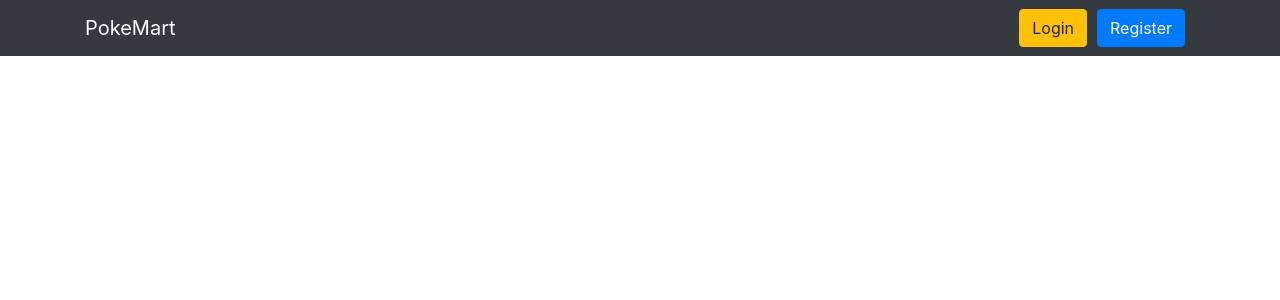
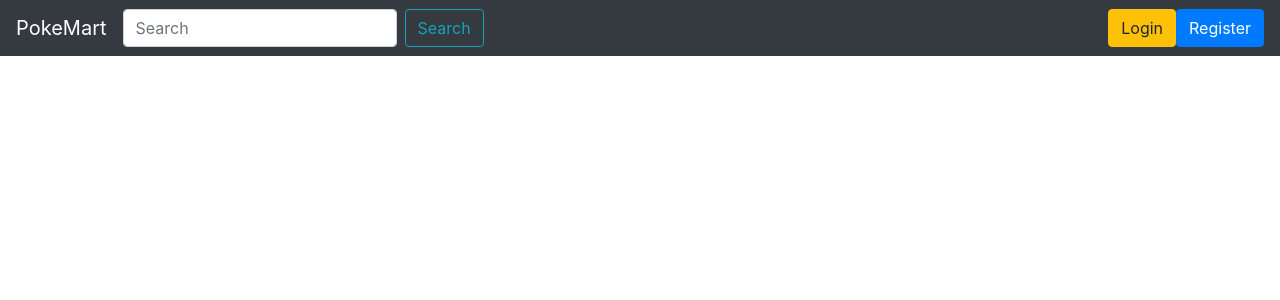
Before and after one commit to jeremyabui/pokemart, a React (Create React App) app: page / in a window 1280 px wide. Shown: the top 300 px of the page. Built offline with nearby package versions, Linux system fonts and the light colour scheme.

Commit message:
Changed navbar to react bootstrap

```diff
--- a/src/App.js
+++ b/src/App.js
@@ -2,10 +2,11 @@ import React, { Component } from 'react';
 // import { withRouter } from 'react-router-dom'
 
 // Internal Modules
-import Navbar from './components/Navbar/Navbar'
+// import Navbar from './components/Navbar/Navbar'
 
 // CSS
 import './App.css';
+import NavbarComponent from './components/Navbar/Navbar';
 
 
 // Axios
@@ -26,7 +27,7 @@ class App extends Component {
   render() {
     return (
       <>
-        <Navbar />
+        <NavbarComponent />
       </>
     );
   }
--- a/src/components/Modals/Login/LoginModal.js
+++ b/src/components/Modals/Login/LoginModal.js
@@ -12,7 +12,7 @@ function LoginModal(props) {
 
   return(
     <>
-      <Button variant="warning" onClick={handleShow}>
+      <Button class='loginModal' variant="warning" onClick={handleShow}>
         Login
       </Button>
 
--- a/src/components/Navbar/Navbar.css
+++ b/src/components/Navbar/Navbar.css
@@ -1,3 +1,3 @@
-.nav-item {
+.loginModal {
   margin-right: 10px;
 }
--- a/src/components/Navbar/Navbar.js
+++ b/src/components/Navbar/Navbar.js
@@ -4,15 +4,20 @@ import { Link, NavLink} from 'react-router-dom';
 import Register from '../Modals/Register/Register';
 import Login from '../Modals/Login/Login';
 
+import Navbar from 'react-bootstrap/Navbar'
+import Nav from 'react-bootstrap/Nav'
+import Button from 'react-bootstrap/Button';
+import Form from 'react-bootstrap/Form'
+import FormControl from 'react-bootstrap/FormControl'
 // CSS
 import './Navbar.css'
 
 // NOTE uncomment out once set up
-class Navbar  extends Component {
+class NavbarComponent  extends Component {
   render () {
     return (
       <header>
-        <nav className="navbar navbar-expand-md navbar-dark bg-dark">
+        {/* <nav className="navbar navbar-expand-md navbar-dark bg-dark">
           <div className="container">
             <Link className="navbar-brand" to="/">PokeMart</Link>
             <button className="navbar-toggler" type="button" data-toggle="collapse" data-target="#navbarsExample04" aria-controls="navbarsExample04" aria-expanded="false" aria-label="Toggle navigation">
@@ -20,18 +25,18 @@ class Navbar  extends Component {
             </button>
             <div className="collapse navbar-collapse" id="navbarsExample04">
               <ul className="navbar-nav ml-auto">
-                {/* {!this.props.currentUser ?  */}
+                {!this.props.currentUser ?
                 <>
                   <li className="nav-item" id='login-button'>
-                    {/* <NavLink id="login" className="nav-link" data-toggle="modal" data-target="#exampleModal2" to="/login">Login</NavLink> */}
+                    <NavLink id="login" className="nav-link" data-toggle="modal" data-target="#exampleModal2" to="/login">Login</NavLink>
                     <Login />
                   </li>
                   <li className="nav-item" id='register-button'>
                     <Register />
-                    {/* <NavLink id="register" className="nav-link" data-toggle="modal" data-target="#exampleModal" to='/register'>Register</NavLink> */}
+                    <NavLink id="register" className="nav-link" data-toggle="modal" data-target="#exampleModal" to='/register'>Register</NavLink>
                   </li>
                 </>
-                {/* :
+                :
                   <>
                     <li className="nav-item">
                       <NavLink className="nav-link" exact to="/cities">Home</NavLink>
@@ -43,15 +48,36 @@ class Navbar  extends Component {
                       <NavLink data-toggle="modal" onClick={this.props.logout} className="nav-link" to="/">Logout</NavLink>
                     </li>
                   </>
-                } */}
+                }
               </ul>
-              {/* <Modal currentUser={this.props.currentUser} setCurrentUser={this.props.setCurrentUser}/> */}
+              <Modal currentUser={this.props.currentUser} setCurrentUser={this.props.setCurrentUser}/>
             </div>
           </div>
-        </nav>
+        </nav> */}
+
+{/* react bootstrap header
+ */}
+        <>
+  <Navbar bg="dark" variant="dark">
+    <Navbar.Brand href="#home">PokeMart</Navbar.Brand>
+    <Form inline>
+      <FormControl type="text" placeholder="Search" className="mr-sm-2" />
+      <Button variant="outline-info">Search</Button>
+    </Form>
+    <Nav className="ml-auto">
+      {/* <Nav.Link href="#home">Home</Nav.Link> */}
+      {/* <Nav.Link href="#features">Login</Nav.Link> */}
+      {/* <Nav.Link href="#pricing">Pricing</Nav.Link> */}
+      <Login />
+      <Register />
+    </Nav>
+
+  </Navbar>
+  <br />
+</>
       </header>
     );
   };
 };
 
-export default Navbar;
+export default NavbarComponent;
```
